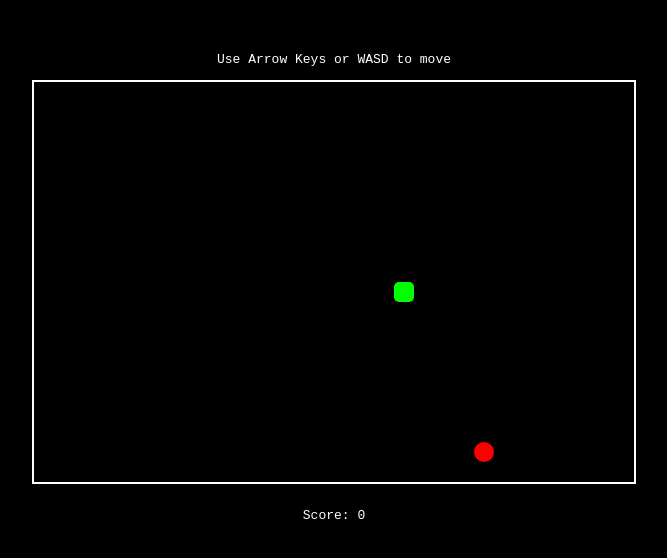
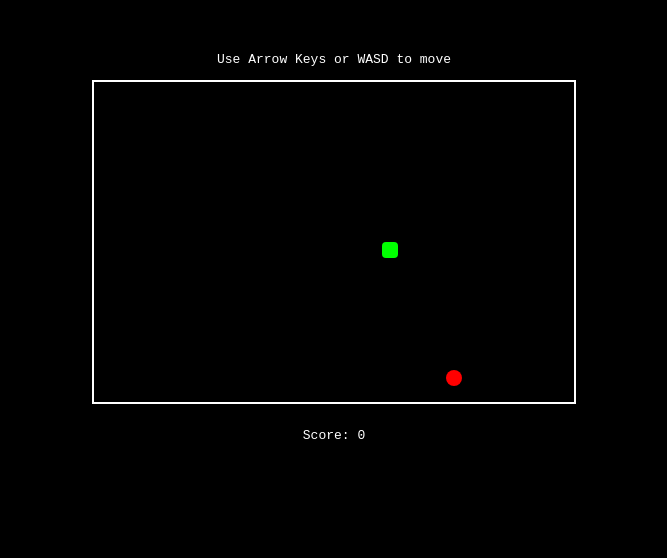
Before and after one commit to RS-Software-Dev/workshop-mini-games, a website: page examples/02-snake.html in a window 1280 px wide. Shown: the part 58-616 px from the top of the page, without its empty margins (306-973 px from the left). Drawn offline with Linux system fonts and the light colour scheme.

Commit message:
Changed tile size of snake

```diff
--- a/examples/02-snake.html
+++ b/examples/02-snake.html
@@ -204,7 +204,7 @@
     <script>
         const ROWS = 20
         const COLS = 30
-        const TILE_SIZE = 20
+        const TILE_SIZE = 16
 
         const main = document.querySelector('main')
 
```
